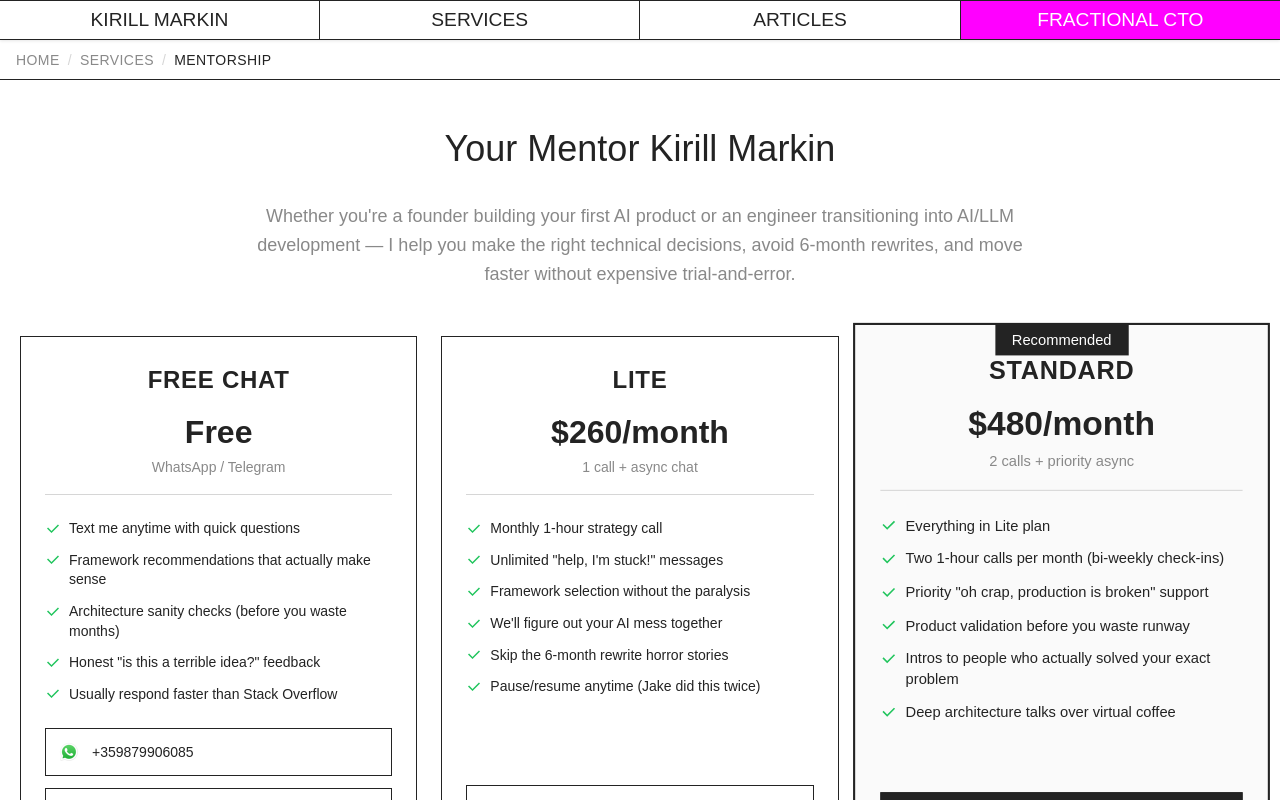
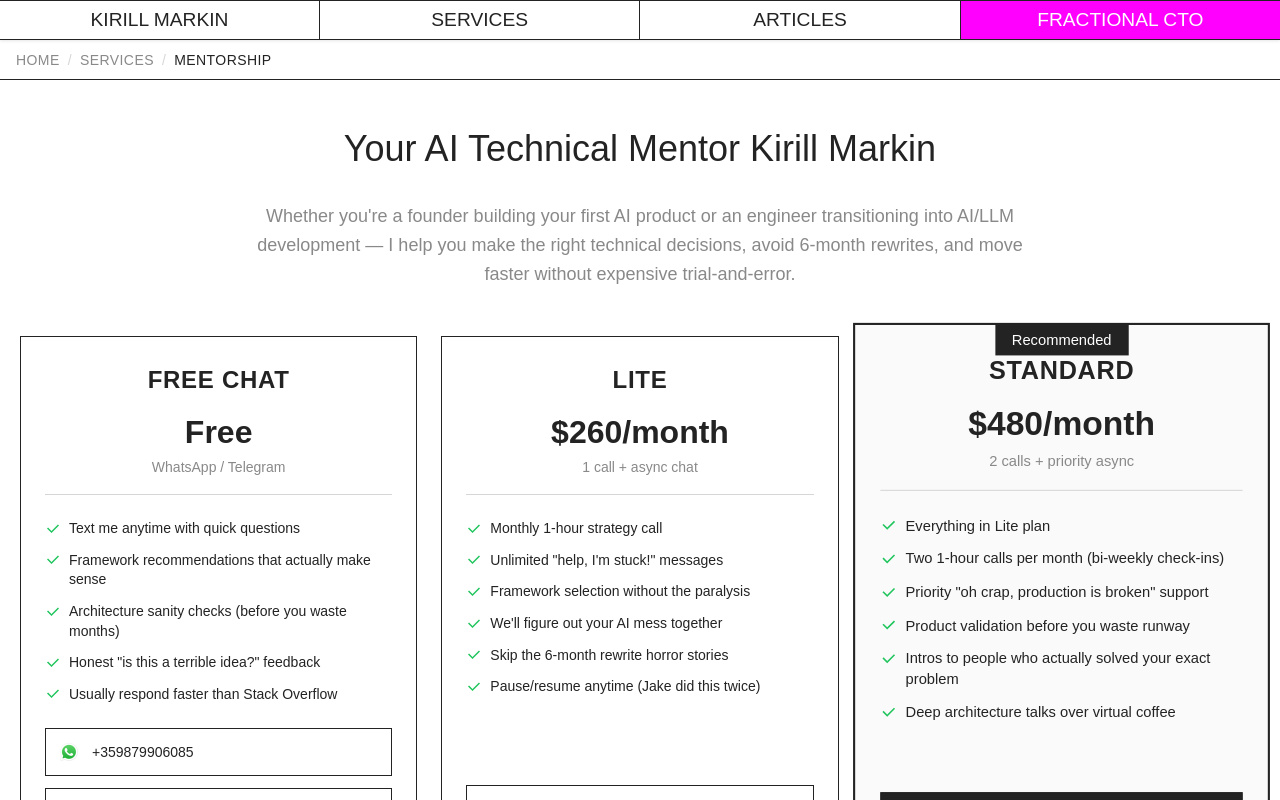
Before and after one commit to kirill-markin/kirill-markin-com, a Next.js app: page /services/mentorship in a window 1280 px wide. Shown: the top 800 px of the page. Built offline with nearby package versions, Linux system fonts and the light colour scheme.

Commit message:
fix: update title for AI Technical Mentorship service
- Changed the title from "Your Mentor Kirill Markin" to "Your AI Technical Mentor Kirill Markin" to better reflect the service's focus on AI mentorship.
- Ensured consistency in the service description to align with the updated title.

```diff
--- a/src/data/servicesMentorship.ts
+++ b/src/data/servicesMentorship.ts
@@ -1,7 +1,7 @@
 import { ServiceFractionalCTOData } from '@/types/services';
 
 export const servicesMentorshipData: ServiceFractionalCTOData = {
-    title: 'Your Mentor Kirill Markin',
+    title: 'Your AI Technical Mentor Kirill Markin',
     description: 'Whether you\'re a founder building your first AI product or an engineer transitioning into AI/LLM development — I help you make the right technical decisions, avoid 6-month rewrites, and move faster without expensive trial-and-error.',
     plans: [
         {
```
